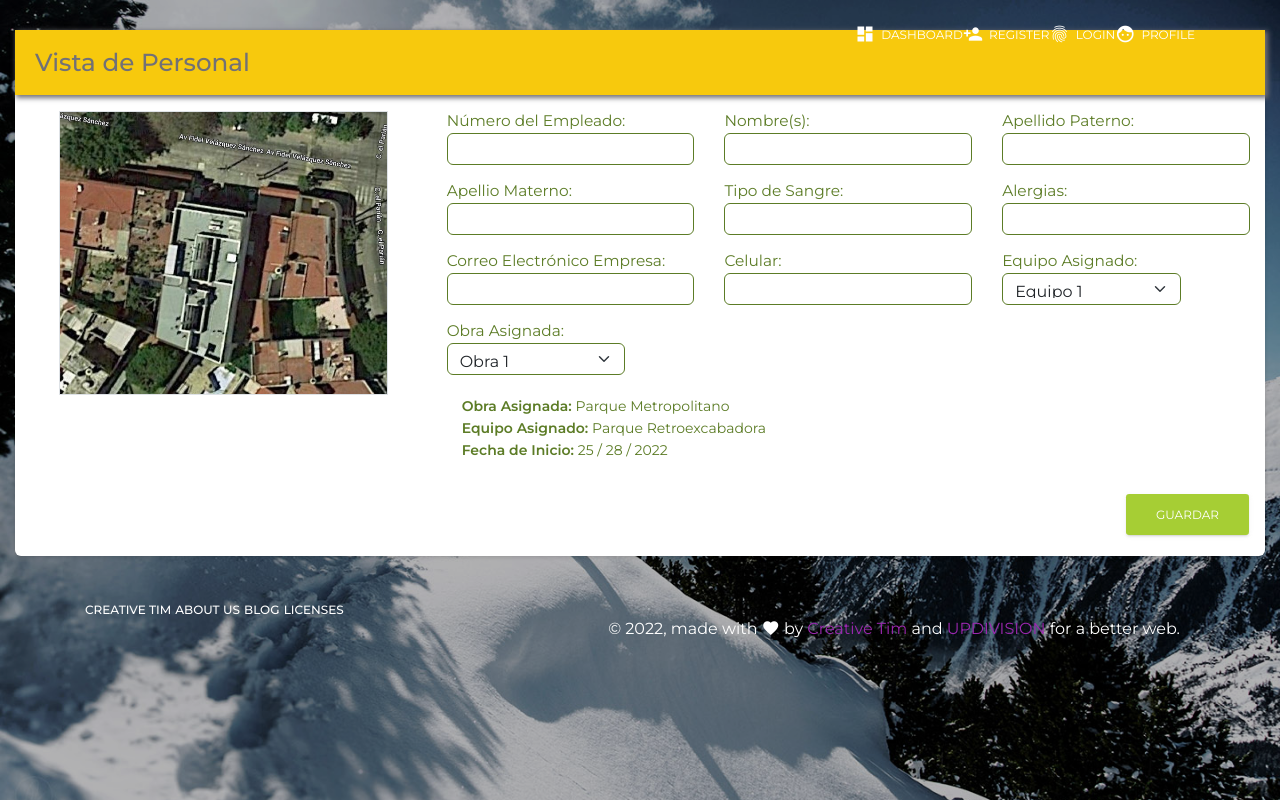
After one commit to richard2703/q2ces, a Laravel app: page /detalleDePersonal in a window 1280 px wide. The commit adds this page. Run offline with Laravel 8, Linux system fonts and the light colour scheme; data that the repository does not hold is empty; some libraries are stand-ins or nearby versions.

Commit message:
vista "vista de personal"

```diff
--- a/public/css/general.css
+++ b/public/css/general.css
@@ -18,7 +18,7 @@ body{
 
 .texticonos{
   font-family: 'Montserrat', sans-serif!important;
-  font-size: 1.7em;
+  font-size: 1.1em;
   font-weight: 500;
   color:#727176;
 }
@@ -148,3 +148,7 @@ box-shadow: 2px 2px 10px 2px #F7C90D!important;
       width: 30px;
       height: 30px;
     }
+  /* ------- CSS PARA VISTA DE PERSONAL/ DOCUMENTOS ----------*/
+  p span{
+    font-weight: 400;
+  }
--- a/resources/css/general.css
+++ b/resources/css/general.css
@@ -18,7 +18,7 @@ body{
 
 .texticonos{
   font-family: 'Montserrat', sans-serif!important;
-  font-size: 1.7em;
+  font-size: 1.1em;
   font-weight: 500;
   color:#727176;
 }
@@ -148,3 +148,7 @@ box-shadow: 2px 2px 10px 2px #F7C90D!important;
       width: 30px;
       height: 30px;
     }
+  /* ------- CSS PARA VISTA DE PERSONAL/ DOCUMENTOS ----------*/
+  p span{
+    font-weight: 400;
+  }
--- a/resources/views/layouts/navbars/sidebar.blade.php
+++ b/resources/views/layouts/navbars/sidebar.blade.php
@@ -53,9 +53,8 @@
                 <div class="collapse " id="personal">
                     <ul class="nav">
                         <li class="nav-item{{ $activePage == 'profile' ? ' active' : '' }}">
-                            <a class="nav-link py-2 ps-5" href="#">
-
-                                <span class="sidebar-normal">{{ __('Ver Personal') }} </span>
+                        <a  href="{{ url('detalleDePersonal', session('id')) }}"class="nav-link -item{{ $activePage == 'personal' ? ' active' : '' }} ">
+                                <span class="sidebar-normal py-2 ps-5">{{ __('Ver Personal') }} </span>
                             </a>
                         </li>
 
--- /dev/null
+++ b/resources/views/personal/detalleDePersonal.blade.php
@@ -0,0 +1,102 @@
+@extends('layouts.main', ['activePage' => 'obra', 'titlePage' => __('Vista de Personal')])
+@section('content')
+    <div class="content">
+        <div class="container-fluid">
+            <div class="row justify-content-center">
+                <div class="col-12 align-self-start">
+                    <div class="card">
+                        <div class="card-body contCart">
+                            <div class="p-1 align-self-start bacTituloPrincipal">
+                                <h2 class="my-3 ms-3 texticonos ">Vista de Personal</h2>
+                            </div>
+                            <form class="row">
+
+                                <div class="col-12 col-md-4  my-3">
+                                    <div class="text-center mx-auto border vistaFoto mb-4">
+                                        <i><img class="imgVista img-fluid" src="{{ asset('/img/general/vistaAerea.jpg') }}"></i>
+                                    </div>
+                                </div>
+
+                                <div class="col-12 col-md-8 my-3">
+                                    <div class="row">
+                                        <div class=" col-12 col-sm-6 col-lg-4 mb-3 ">
+                                            <label class="labelTitulo">Número del Empleado:</label></br>
+                                            <input type="text" class="inputCaja" id="" name="calle" value="">
+                                        </div>
+
+                                        <div class=" col-12 col-sm-6 col-lg-4 mb-3 ">
+                                            <label class="labelTitulo">Nombre(s):</label></br>
+                                            <input type="text" class="inputCaja" id="" name="calle" value="">
+                                        </div>
+
+                                        <div class=" col-12 col-sm-6 col-lg-4 mb-3 ">
+                                            <label class="labelTitulo">Apellido Paterno:</label></br>
+                                            <input type="text" class="inputCaja" id="" name="calle" value="">
+                                        </div>
+
+                                        <div class=" col-12 col-sm-6 col-lg-4 mb-3 ">
+                                            <label class="labelTitulo">Apellio Materno:</label></br>
+                                            <input type="text" class="inputCaja" id="" name="calle" value="">
+                                        </div>
+
+                                        <div class=" col-12 col-sm-6 col-lg-4 mb-3 ">
+                                            <label class="labelTitulo">Tipo de Sangre:</label></br>
+                                            <input type="text" class="inputCaja" id="" name="calle" value="">
+                                        </div>
+
+                                        <div class=" col-12 col-sm-6 col-lg-4 mb-3 ">
+                                            <label class="labelTitulo">Alergias:</label></br>
+                                            <input type="text" class="inputCaja" id="" name="calle" value="">
+                                        </div>
+
+                                        <div class=" col-12 col-sm-6 col-lg-4 mb-3 ">
+                                            <label class="labelTitulo">Correo Electrónico Empresa:</label></br>
+                                            <input type="text" class="inputCaja" id="" name="calle" value="">
+                                        </div>
+
+                                        <div class=" col-12 col-sm-6 col-lg-4 mb-3 ">
+                                            <label class="labelTitulo">Celular:</label></br>
+                                            <input type="text" class="inputCaja" id="" name="calle" value="">
+                                        </div>
+
+                                        <div class=" col-12 col-sm-6 col-lg-3 mb-3 ">
+                                            <label class="labelTitulo">Equipo Asignado:</label></br>
+                                            <select class="form-select" aria-label="Default select example">
+                                                <option selected>Equipo 1</option>
+                                                <option value="1">Equipo 2</option>
+                                            </select>
+                                        </div>
+
+                                        <div class=" col-12 col-sm-6 col-lg-3 mb-3 ">
+                                            <label class="labelTitulo">Obra Asignada:</label></br>
+                                            <select class="form-select" aria-label="Default select example">
+                                                <option selected>Obra 1</option>
+                                                <option value="1">Obra 2</option>
+                                            </select>
+                                        </div>
+
+                                    </div>
+
+                                    <div class"row">
+                                        <div class=" col-12 col-sm-6  mb-3 ">
+                                            <p class="textTitulo my-2">Obra Asignada: <span>Parque Metropolitano</span></p>
+                                            <p class="textTitulo my-2">Equipo Asignado: <span>Parque Retroexcabadora</span></p>
+                                            <p class="textTitulo my-2">Fecha de Inicio: <span>25 / 28 / 2022</span></p>
+                                        </div>
+                                    </div>
+
+                                </div>
+
+                                <div class="col-12 text-end mb-3 ">
+                                    <button type="submit" class="btn botonGral">Guardar</button>
+                                </div>
+
+                            </form>
+
+                        </div>
+                    </div>
+                </div>
+            </div>
+        </div>
+    </div>
+@endsection
--- a/routes/web.php
+++ b/routes/web.php
@@ -38,6 +38,9 @@ Route::get('/altaDePersonal', function () {
     return view('personal.altaDePersonal');
 });
 
+Route::get('/detalleDePersonal', function () {
+    return view('personal.detalleDePersonal');
+});
 
 
 
```
Also changed, not shown: resources/views/obra/vistaObra.blade.php (+4 -4 lines).
